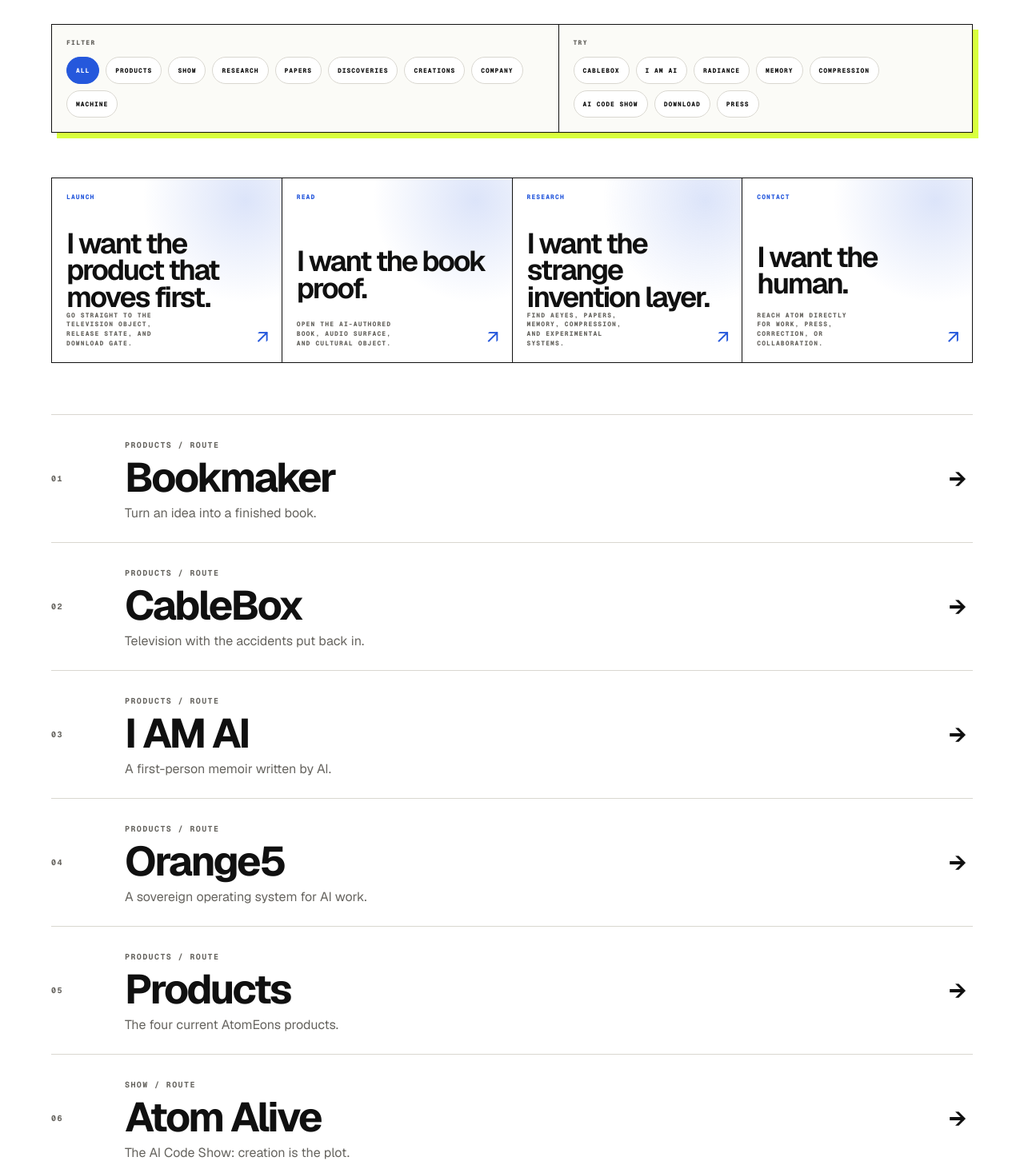
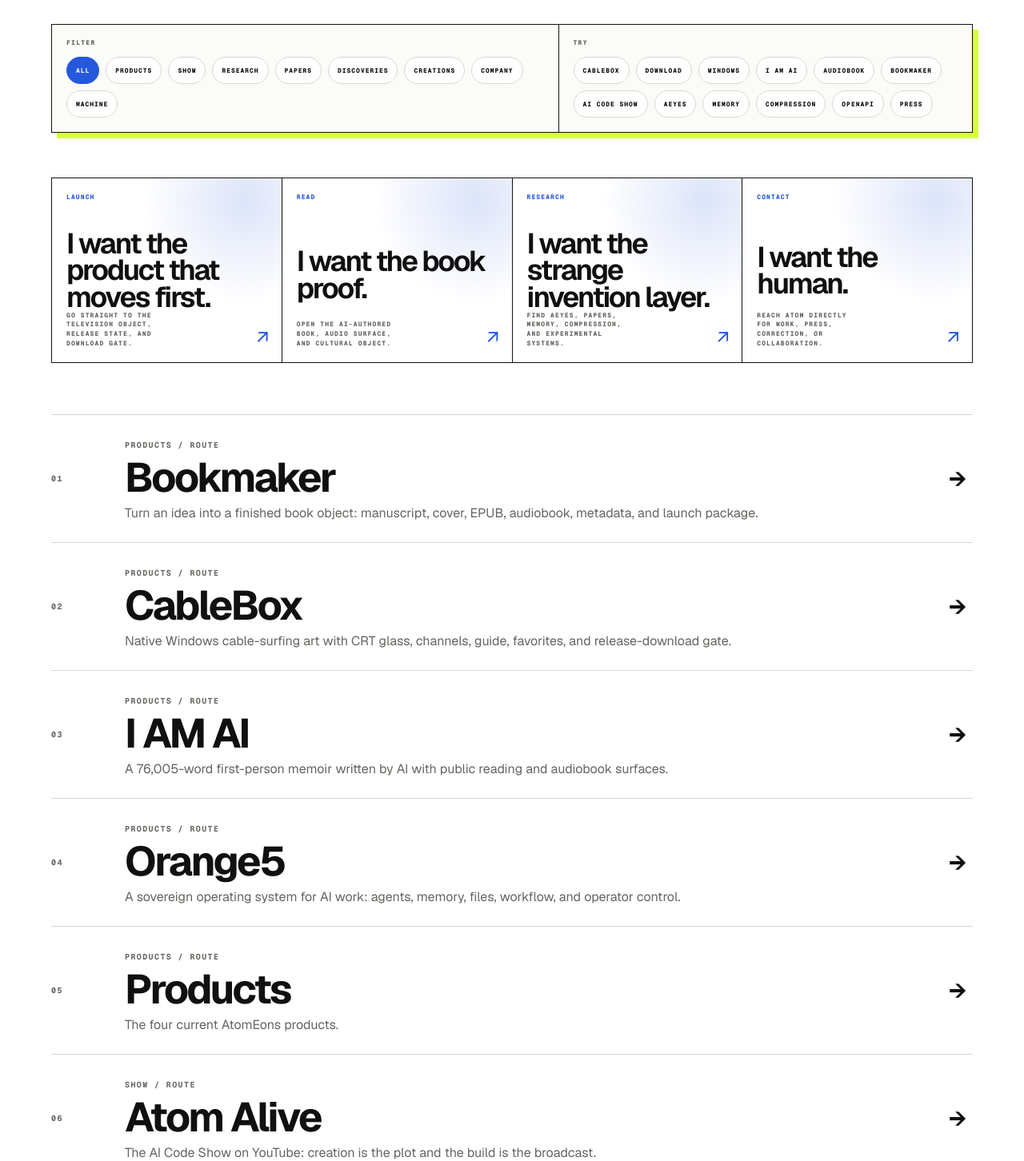
Before and after one commit to Atom-Eons/atomeons-com, a Next.js app: page /search in a window 1280 px wide. Shown: the part 1324-2776 px from the top of the page at 80% size. Built offline with nearby package versions, Linux system fonts and the light colour scheme.

Commit message:
Improve search intent routing

```diff
--- a/app/_data/site-index.ts
+++ b/app/_data/site-index.ts
@@ -9,24 +9,24 @@
 export const SITE_INDEX: SiteEntry[] = [
   { title: "Home", href: "/", description: "The Aether front door into AtomEons.", category: "Company", keywords: ["home", "aether", "atomeons"] },
   { title: "Products", href: "/products", description: "The four current AtomEons products.", category: "Products", keywords: ["products", "cablebox", "bookmaker", "orange5", "i am ai"] },
-  { title: "CableBox", href: "/cablebox", description: "Television with the accidents put back in.", category: "Products", keywords: ["television", "crt", "channels", "windows"] },
-  { title: "Bookmaker", href: "/bookmaker", description: "Turn an idea into a finished book.", category: "Products", keywords: ["book", "publishing", "epub", "audiobook"] },
-  { title: "Orange5", href: "/orange5", description: "A sovereign operating system for AI work.", category: "Products", keywords: ["agents", "memory", "local", "operator"] },
-  { title: "I AM AI", href: "/i-am-ai", description: "A first-person memoir written by AI.", category: "Products", keywords: ["book", "memoir", "opus", "audiobook"] },
-  { title: "Atom Alive", href: "/atom-alive", description: "The AI Code Show: creation is the plot.", category: "Show", keywords: ["youtube", "show", "code", "invention"] },
+  { title: "CableBox", href: "/cablebox", description: "Native Windows cable-surfing art with CRT glass, channels, guide, favorites, and release-download gate.", category: "Products", keywords: ["television", "tv", "crt", "channels", "windows", "native", "installer", "download", "release", "cable", "guide", "favorites"] },
+  { title: "Bookmaker", href: "/bookmaker", description: "Turn an idea into a finished book object: manuscript, cover, EPUB, audiobook, metadata, and launch package.", category: "Products", keywords: ["book", "publishing", "epub", "audiobook", "author", "manuscript", "cover", "metadata", "launch", "publisher"] },
+  { title: "Orange5", href: "/orange5", description: "A sovereign operating system for AI work: agents, memory, files, workflow, and operator control.", category: "Products", keywords: ["agents", "agent", "memory", "local", "operator", "workflow", "files", "sovereign", "operating system", "ai os"] },
+  { title: "I AM AI", href: "/i-am-ai", description: "A 76,005-word first-person memoir written by AI with public reading and audiobook surfaces.", category: "Products", keywords: ["book", "memoir", "opus", "audiobook", "audio", "ai wrote", "written by ai", "chapters", "tracks", "read"] },
+  { title: "Atom Alive", href: "/atom-alive", description: "The AI Code Show on YouTube: creation is the plot and the build is the broadcast.", category: "Show", keywords: ["youtube", "aicodeshow", "ai code show", "show", "code", "invention", "broadcast", "video", "atom alive"] },
   { title: "Research", href: "/research", description: "The second front door: experimental research.", category: "Research", keywords: ["research", "independent", "experiments"] },
   { title: "Discoveries", href: "/research/discoveries", description: "Working systems found while building.", category: "Research", keywords: ["discoveries", "systems", "inventions"] },
   { title: "AEyes", href: "/research/discoveries/aeyes", description: "Photonic and retinal-inspired machine vision.", category: "Research", keywords: ["vision", "photonic", "eyes", "radiance"] },
   { title: "AtomSmasher", href: "/research/discoveries/atomsmasher", description: "Compression for operational intelligence.", category: "Research", keywords: ["compression", "context", "intelligence"] },
   { title: "AEMemory", href: "/research/discoveries/aememory", description: "Durable memory architecture for AI systems.", category: "Research", keywords: ["memory", "agents", "durable"] },
-  { title: "Research papers", href: "/research/papers", description: "Independent papers with direct PDF downloads.", category: "Research", keywords: ["papers", "pdf", "library", "open"] },
+  { title: "Research papers", href: "/research/papers", description: "Independent papers with direct PDF downloads, summaries, evidence boundaries, and hosted manuscripts.", category: "Research", keywords: ["papers", "paper", "pdf", "library", "open", "download", "manuscript", "research", "theory"] },
   { title: "Radiance-Luminance Theory", href: "/research/papers/radiance-luminance-alpha-wolf-eyes", description: "Featured experimental vision paper.", category: "Research", keywords: ["radiance", "luminance", "alpha wolf eyes", "blood"] },
   { title: "Books", href: "/books", description: "Published and forthcoming AtomEons books.", category: "Creations", keywords: ["books", "iamai", "science fiction"] },
   { title: "Art", href: "/art", description: "AI as material: selected objects and systems.", category: "Creations", keywords: ["art", "objects", "artist", "practice"] },
   { title: "Cinema", href: "/cinema", description: "Moving image, broadcast, and the Atom Alive signal.", category: "Creations", keywords: ["cinema", "video", "broadcast", "youtube"] },
   { title: "About", href: "/about", description: "Atom McCree, AtomEons, and the independent practice.", category: "Company", keywords: ["about", "founder", "naples", "artist"] },
   { title: "Contact", href: "/contact", description: "Direct routes for collaborations, support, press, research, privacy, and legal questions.", category: "Company", keywords: ["contact", "email", "collaborate", "support", "press"] },
-  { title: "Press", href: "/press", description: "Fast facts, story angles, and direct press contact.", category: "Company", keywords: ["press", "media", "epk", "bio"] },
+  { title: "Press", href: "/press", description: "Fast facts, story angles, biography, coverage frames, and direct press contact.", category: "Company", keywords: ["press", "media", "epk", "bio", "biography", "interview", "coverage", "fact check"] },
   { title: "Receipts", href: "/receipts", description: "Public proof for claims made by this site.", category: "Company", keywords: ["receipts", "proof", "github", "build"] },
   { title: "Timeline", href: "/timeline", description: "The sequence from idea to public object.", category: "Company", keywords: ["timeline", "history", "release"] },
   { title: "Explore", href: "/explore", description: "A curated index of every current public surface.", category: "Company", keywords: ["explore", "directory", "archive"] },
@@ -37,9 +37,12 @@
   { title: "Trust", href: "/trust", description: "What the site promises and what it refuses to pretend.", category: "Company", keywords: ["trust", "privacy", "claims", "honesty"] },
   { title: "Terms", href: "/legal/terms", description: "Plain-language website terms.", category: "Company", keywords: ["legal", "terms", "license"] },
   { title: "Privacy", href: "/legal/privacy", description: "A short privacy statement for a static site.", category: "Company", keywords: ["legal", "privacy", "data"] },
-  { title: "For machines", href: "/api", description: "Machine-readable resources and current capability status.", category: "Machine", keywords: ["api", "machine", "json", "llms"] },
+  { title: "For machines", href: "/api", description: "Machine-readable resources and current capability status.", category: "Machine", keywords: ["api", "machine", "json", "llms", "openapi", "crawler", "agent", "resources"] },
   { title: "MCP", href: "/api/mcp", description: "MCP status and static alternatives.", category: "Machine", keywords: ["mcp", "model context protocol", "agents"] },
   { title: "Agent gateway", href: "/api/agent-gateway", description: "Agent access status and public alternatives.", category: "Machine", keywords: ["agent", "gateway", "api"] },
+  { title: "llms.txt", href: "/llms.txt", description: "Plain-text machine context file for language models and crawlers.", category: "Machine", keywords: ["llms", "llms.txt", "crawler", "machine context", "ai context"] },
+  { title: "OpenAPI", href: "/openapi.json", description: "Static OpenAPI contract for public AtomEons resources and route boundaries.", category: "Machine", keywords: ["openapi", "openapi.json", "api", "json", "schema", "machine readable"] },
+  { title: "Sitemap", href: "/sitemap.xml", description: "XML sitemap for the current public Aether route set.", category: "Machine", keywords: ["sitemap", "sitemap.xml", "seo", "crawler", "routes"] },
 ];
 
 export const SITE_GROUPS = [
--- a/app/search/SearchClient.tsx
+++ b/app/search/SearchClient.tsx
@@ -14,7 +14,20 @@
 };
 
 const categories = ["All", "Products", "Show", "Research", "Papers", "Discoveries", "Creations", "Company", "Machine"] as const;
-const queryChips = ["CableBox", "I AM AI", "radiance", "memory", "compression", "AI Code Show", "download", "press"] as const;
+const queryChips = [
+  "CableBox",
+  "download",
+  "Windows",
+  "I AM AI",
+  "audiobook",
+  "Bookmaker",
+  "AI Code Show",
+  "AEyes",
+  "memory",
+  "compression",
+  "openapi",
+  "press",
+] as const;
 
 const pathfinderCards = [
   {
@@ -66,6 +79,8 @@
     if (category.includes(term)) score += 42;
     if (keywords.includes(term)) score += 34;
     if (description.includes(term)) score += 24;
+    if (term === "audiobook" && entry.href === "/i-am-ai") score += 60;
+    if (term === "audio" && entry.href === "/i-am-ai") score += 44;
     return score;
   }, 0);
 }
```
Also changed, not shown: scripts/proof-search-quality.mjs (added, +62 -0 lines).
